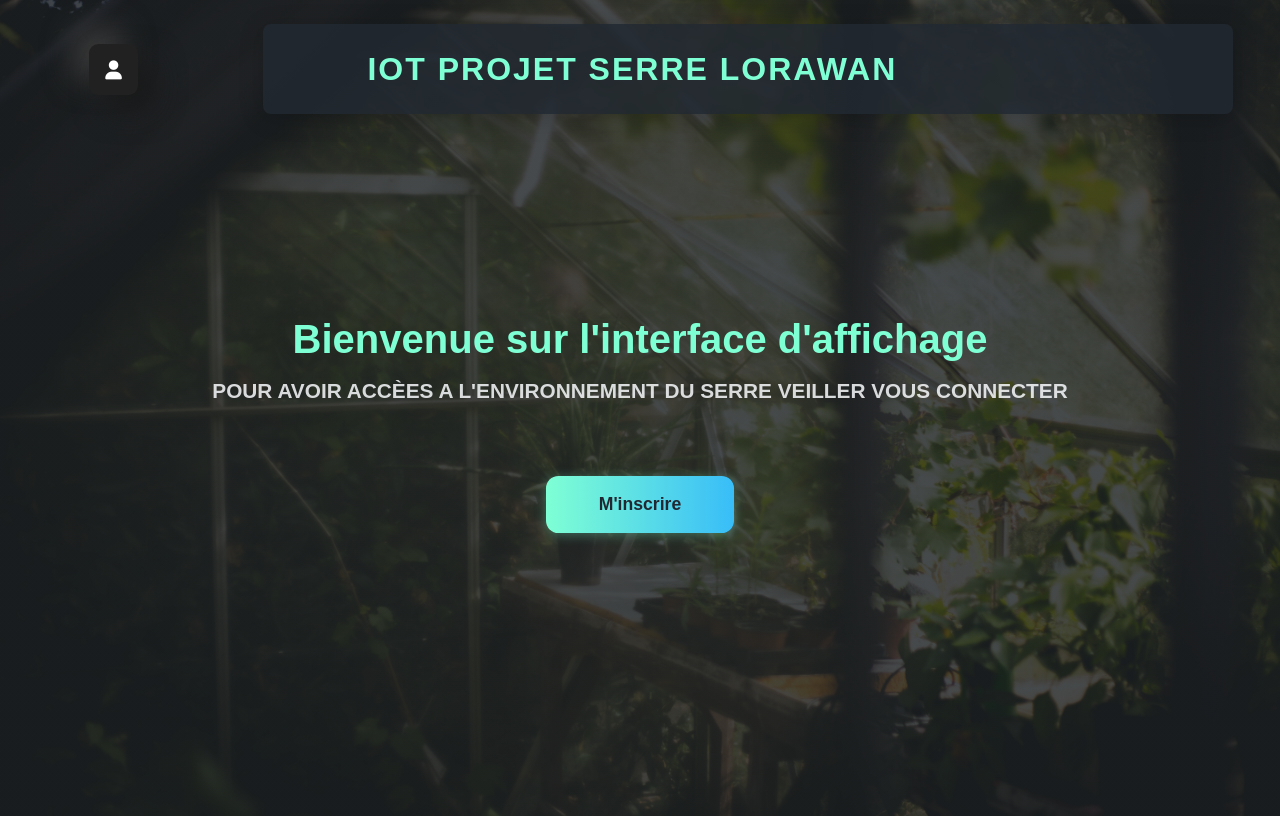
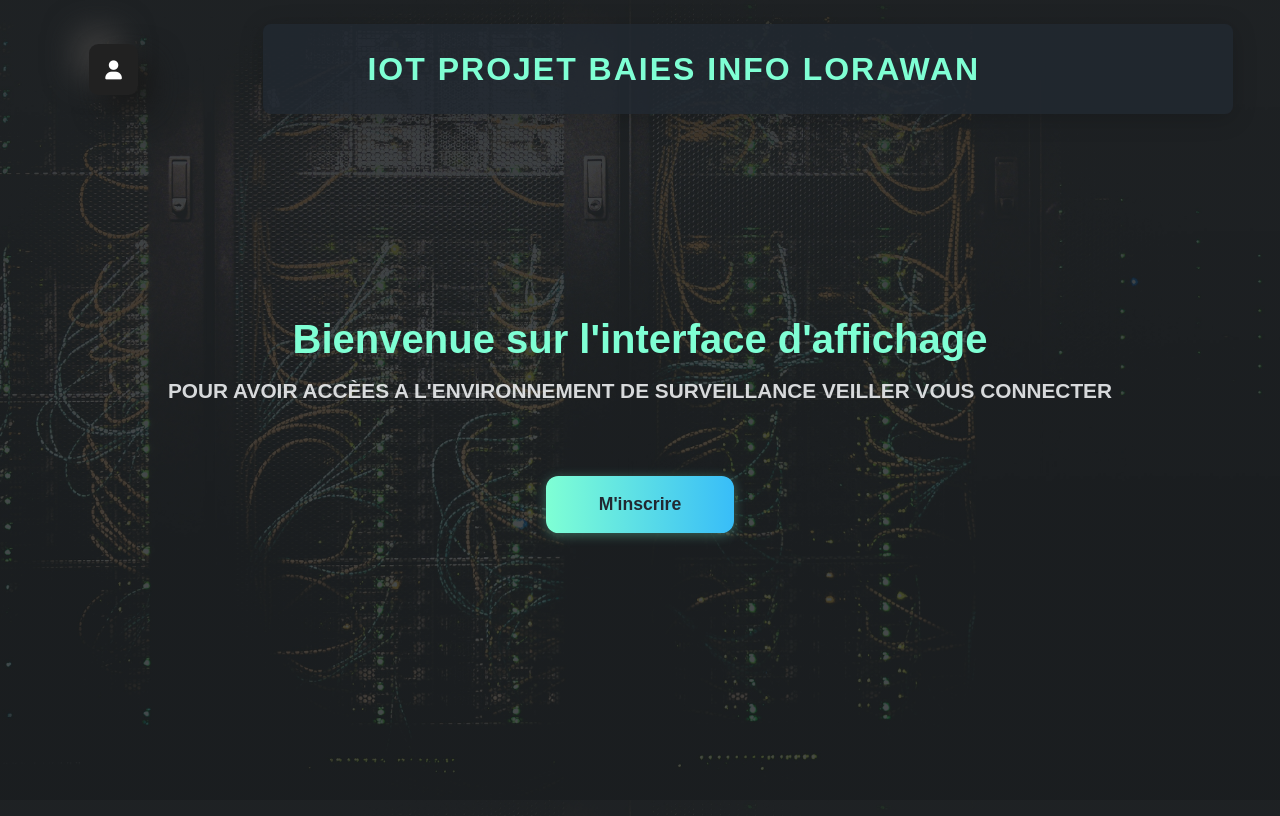
Before and after one commit to wicra/iot-F, a PHP site: page / in a window 1280 px wide. Run offline with PHP 8.4, Linux system fonts and the light colour scheme; some web fonts are replaced.

Commit message:
correction

```diff
--- a/index.php
+++ b/index.php
@@ -26,7 +26,7 @@
 
                 <div class="titre">
                     <ul>
-                        <li><h2>IOT PROJET SERRE LORAWAN</h2></li>
+                        <li><h2>IOT PROJET BAIES INFO LORAWAN</h2></li>
                     </ul>
                 </div>
             </div>
@@ -36,7 +36,7 @@
         <main>
             <div class="acceuill">
                 <h1>Bienvenue sur l'interface d'affichage </h1>
-                <h2>Pour avoir accèes a l'environnement du serre veiller vous connecter </h2>
+                <h2>Pour avoir accèes a l'environnement de surveillance veiller vous connecter </h2>
             </div>
 
             <div class="bouton">
--- a/interface/styles/accueil.css
+++ b/interface/styles/accueil.css
@@ -1,6 +1,6 @@
 body {
   background: linear-gradient(rgba(24, 28, 31, 0.8), rgba(24, 28, 31, 0.8)),
-    url("../img/serre.jpg") no-repeat center center fixed;
+    url("../img/baies.jpg") no-repeat center center fixed;
   background-size: cover;
   font-family: "DotGothic16", sans-serif;
   color: #f8fafc;
--- a/interface/styles/formulaire_connection.css
+++ b/interface/styles/formulaire_connection.css
@@ -1,6 +1,6 @@
 body {
   background: linear-gradient(rgba(24, 28, 31, 0.85), rgba(24, 28, 31, 0.85)),
-    url("../img/serre.jpg") no-repeat center center fixed;
+    url("../img/baies.jpg") no-repeat center center fixed;
   background-size: cover;
   color: #f8fafc;
   min-height: 100vh;
--- a/interface/styles/formulaire_inscription.css
+++ b/interface/styles/formulaire_inscription.css
@@ -1,6 +1,6 @@
 body {
   background: linear-gradient(rgba(24, 28, 31, 0.85), rgba(24, 28, 31, 0.85)),
-    url("../img/serre.jpg") no-repeat center center fixed;
+    url("../img/baies.jpg") no-repeat center center fixed;
   background-size: cover;
   font-family: "DotGothic16", sans-serif;
   color: #f8fafc;
--- a/interface/styles/interface.css
+++ b/interface/styles/interface.css
@@ -8,7 +8,7 @@
 /* BODY */
 body {
   background: linear-gradient(rgba(24, 28, 31, 0.85), rgba(24, 28, 31, 0.85)),
-    url("../img/serre.jpg") no-repeat center center fixed;
+    url("../img/baies.jpg") no-repeat center center fixed;
   background-size: cover;
   font-family: "DotGothic16", sans-serif;
   color: #fff;
```
Also changed, not shown: interface/img/baies.jpg (added), interface/img/serre.jpg (deleted), 1 other file.
